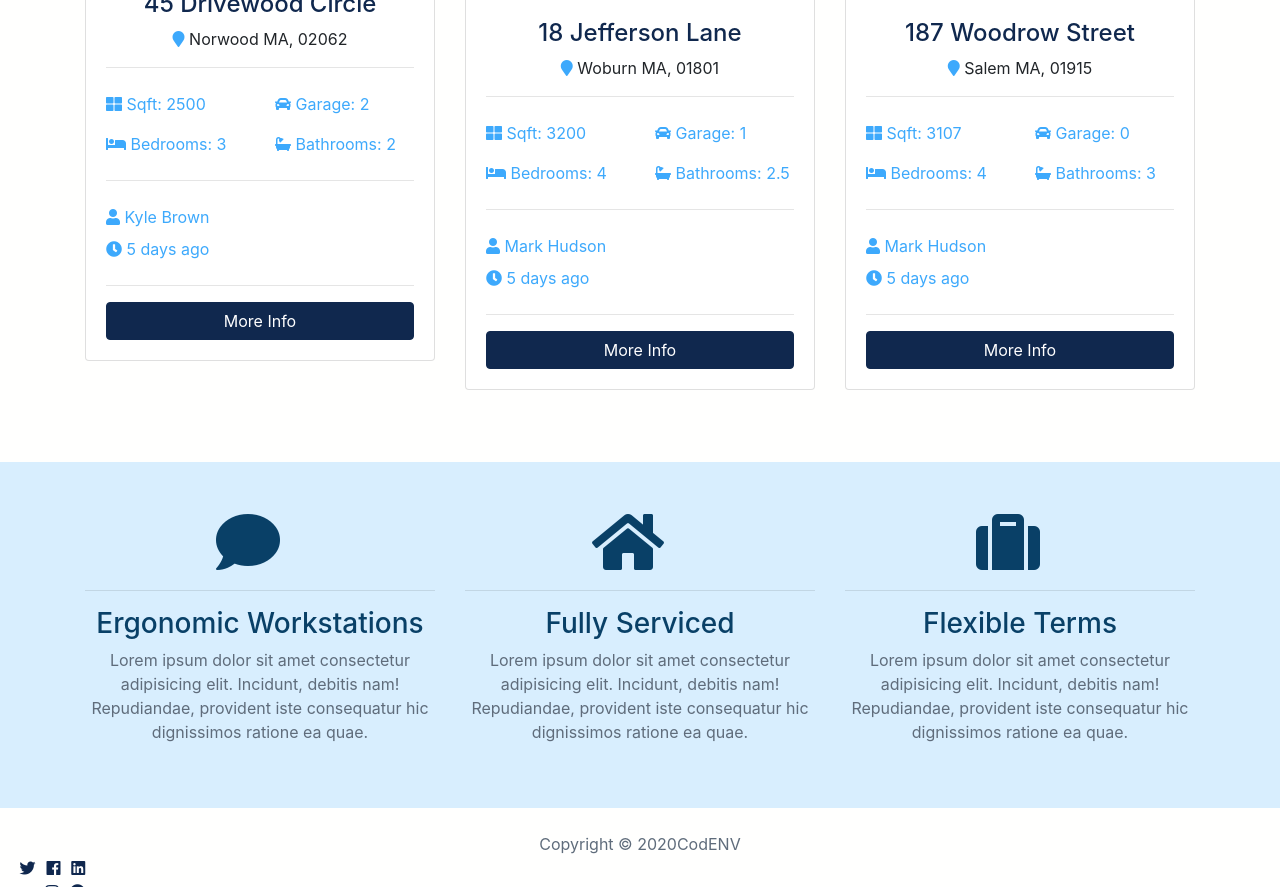
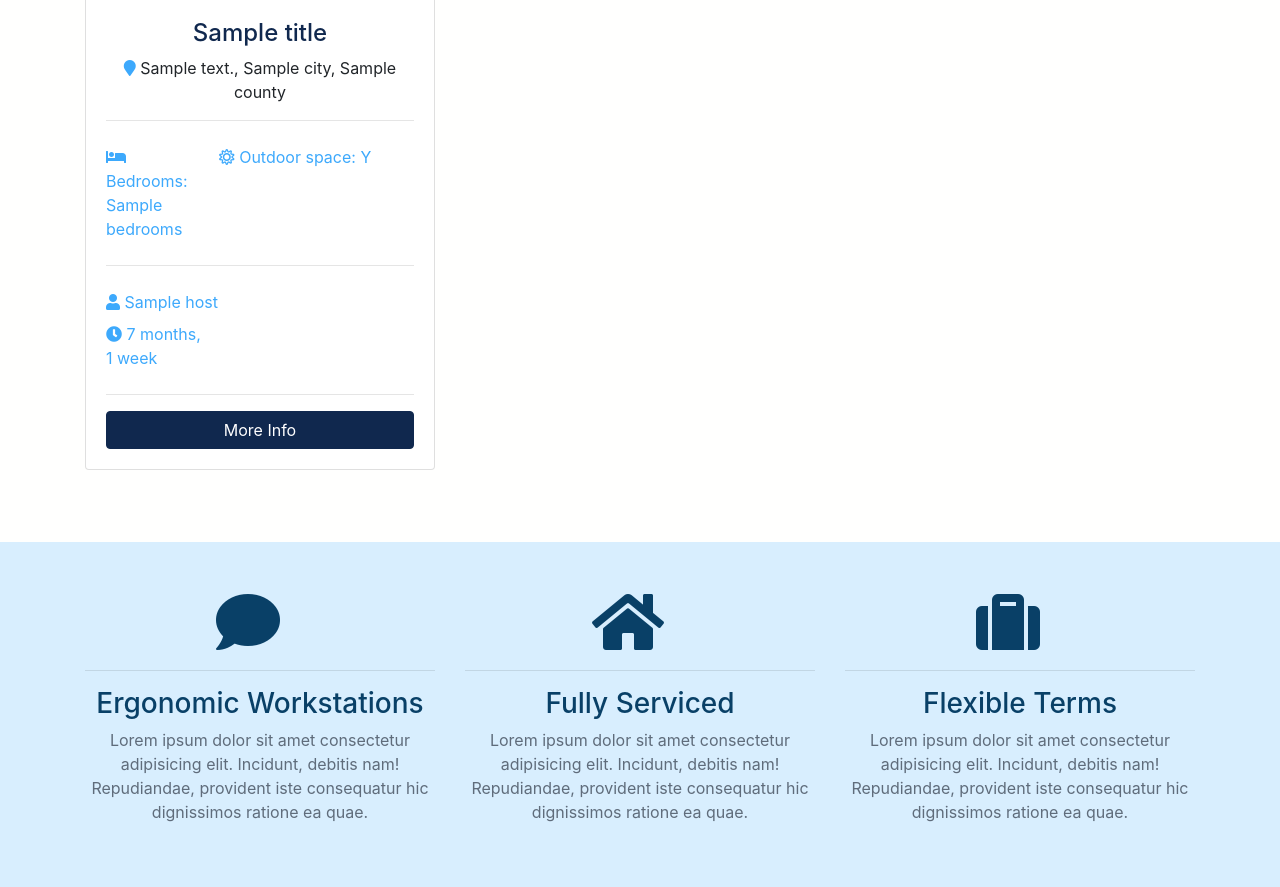
Before and after one commit to Carlscc/codecay, a Django app: template templates/pages/index.html in a window 1280 px wide. Shown: the part 1070-1957 px from the top of the page. Run offline with Django 3.2, Linux system fonts and the light colour scheme; the template is opened without the code that fills it: most values are stand-ins (such as "Sample title", 1, 10 or a date in 2020); grey boxes marked "Sample" are stand-in pictures; some libraries are stand-ins or nearby versions.

Commit message:
pull listing data to home page

```diff
--- a/templates/listings/listings.html
+++ b/templates/listings/listings.html
@@ -19,7 +19,7 @@
       <nav aria-label="breadcrumb">
         <ol class="breadcrumb">
           <li class="breadcrumb-item">
-            <a href="{% url 'index'%}">
+            <a href="{% url 'index' %}">
               <i class="fas fa-home"></i> Home</a>
           </li>
           <li class="breadcrumb-item active"> Browse Listings</li>
--- a/templates/pages/index.html
+++ b/templates/pages/index.html
@@ -1,5 +1,6 @@
 {% extends 'base.html' %}
 {% load static %}
+{% load humanize %}
 
 {% block content %}
  <!-- Showcase -->
@@ -130,135 +131,51 @@
     <div class="container">
       <h3 class="text-center mb-3">Latest Listings</h3>
       <div class="row">
-        <!-- Listing 1 -->
+      {% if listings %}
+        {% for listing in listings %}
+          <!-- Listing 1 -->
         <div class="col-md-6 col-lg-4 mb-4">
           <div class="card listing-preview">
-            <img class="card-img-top" src="{% static 'img/station3.jpg' %}" alt="">
+            <img class="card-img-top" src="{{listing.photo_main.url}}" alt="">
             <div class="card-img-overlay">
               <h2>
-                <span class="badge badge-secondary text-white">$490,000</span>
+                <span class="badge badge-secondary text-white"> £{{listing.price}} per night</span>
               </h2>
             </div>
             <div class="card-body">
               <div class="listing-heading text-center">
-                <h4 class="text-primary">45 Drivewood Circle</h4>
+                <h4 class="text-primary"> {{ title }}</h4>
                 <p>
-                  <i class="fas fa-map-marker text-secondary"></i> Norwood MA, 02062</p>
+                  <i class="fas fa-map-marker text-secondary"></i> {{ listing.address }}, {{ listing.city }}, {{ listing.county }}</p>
+              </div>
+              <hr>
+              <div class="row py-2 text-secondary">
+                <div class="col-4">
+                  <i class="fas fa-bed"></i> Bedrooms: {{ listing.bedrooms }}</div>
+                <div class="col-8">
+                  <i class="far fa-sun"></i> Outdoor space: {{ listing.outdoor|yesno:"Y,N" }}</div>
               </div>
               <hr>
               <div class="row py-2 text-secondary">
                 <div class="col-6">
-                  <i class="fas fa-th-large"></i> Sqft: 2500</div>
-                <div class="col-6">
-                  <i class="fas fa-car"></i> Garage: 2</div>
-              </div>
-              <div class="row py-2 text-secondary">
-                <div class="col-6">
-                  <i class="fas fa-bed"></i> Bedrooms: 3</div>
-                <div class="col-6">
-                  <i class="fas fa-bath"></i> Bathrooms: 2</div>
-              </div>
-              <hr>
-              <div class="row py-2 text-secondary">
-                <div class="col-6">
-                  <i class="fas fa-user"></i> Kyle Brown</div>
+                  <i class="fas fa-user"></i> {{ listing.host }}</div>
               </div>
               <div class="row text-secondary pb-2">
                 <div class="col-6">
-                  <i class="fas fa-clock"></i> 5 days ago</div>
+                   <i class="fas fa-clock"></i> {{ listing.list_date | timesince }}</div>
               </div>
               <hr>
-              <a href="listing.html" class="btn btn-primary btn-block">More Info</a>
+                 <a href="{% url 'listing' listing.id %}" class="btn btn-primary btn-block">More Info</a>
             </div>
           </div>
         </div>
 
-        <!-- Listing 2 -->
-        <div class="col-md-6 col-lg-4 mb-4">
-          <div class="card listing-preview">
-            <img class="card-img-top" src="assets/img/homes/home-2.jpg" alt="">
-            <div class="card-img-overlay">
-              <h2>
-                <span class="badge badge-secondary text-white">$550,000</span>
-              </h2>
-            </div>
-            <div class="card-body">
-              <div class="listing-heading text-center">
-                <h4 class="text-primary">18 Jefferson Lane</h4>
-                <p>
-                  <i class="fas fa-map-marker text-secondary"></i> Woburn MA, 01801</p>
-              </div>
-              <hr>
-              <div class="row py-2 text-secondary">
-                <div class="col-6">
-                  <i class="fas fa-th-large"></i> Sqft: 3200</div>
-                <div class="col-6">
-                  <i class="fas fa-car"></i> Garage: 1</div>
-              </div>
-              <div class="row py-2 text-secondary">
-                <div class="col-6">
-                  <i class="fas fa-bed"></i> Bedrooms: 4</div>
-                <div class="col-6">
-                  <i class="fas fa-bath"></i> Bathrooms: 2.5</div>
-              </div>
-              <hr>
-              <div class="row py-2 text-secondary">
-                <div class="col-6">
-                  <i class="fas fa-user"></i> Mark Hudson</div>
-              </div>
-              <div class="row text-secondary pb-2">
-                <div class="col-6">
-                  <i class="fas fa-clock"></i> 5 days ago</div>
-              </div>
-              <hr>
-              <a href="listing.html" class="btn btn-primary btn-block">More Info</a>
-            </div>
-          </div>
-        </div>
-
-        <!-- Listing 3 -->
-        <div class="col-md-6 col-lg-4 mb-4">
-          <div class="card listing-preview">
-            <img class="card-img-top" src="assets/img/homes/home-3.jpg" alt="">
-            <div class="card-img-overlay">
-              <h2>
-                <span class="badge badge-secondary text-white">$580,000</span>
-              </h2>
-            </div>
-            <div class="card-body">
-              <div class="listing-heading text-center">
-                <h4 class="text-primary">187 Woodrow Street</h4>
-                <p>
-                  <i class="fas fa-map-marker text-secondary"></i> Salem MA, 01915</p>
-              </div>
-              <hr>
-              <div class="row py-2 text-secondary">
-                <div class="col-6">
-                  <i class="fas fa-th-large"></i> Sqft: 3107</div>
-                <div class="col-6">
-                  <i class="fas fa-car"></i> Garage: 0</div>
-              </div>
-              <div class="row py-2 text-secondary">
-                <div class="col-6">
-                  <i class="fas fa-bed"></i> Bedrooms: 4</div>
-                <div class="col-6">
-                  <i class="fas fa-bath"></i> Bathrooms: 3</div>
-              </div>
-              <hr>
-              <div class="row py-2 text-secondary">
-                <div class="col-6">
-                  <i class="fas fa-user"></i> Mark Hudson</div>
-              </div>
-              <div class="row text-secondary pb-2">
-                <div class="col-6">
-                  <i class="fas fa-clock"></i> 5 days ago</div>
-              </div>
-              <hr>
-              <a href="listing.html" class="btn btn-primary btn-block">More Info</a>
-            </div>
-          </div>
-        </div>
-
+        {% endfor %}
+      {% else %}
+      <div class="col-md-12">
+        <p>No Listings Available</p>
+      </div>
+      {% endif %}
       </div>
     </div>
   </section>
```
Also changed, not shown: pages/views.py (+8 -1 lines).
